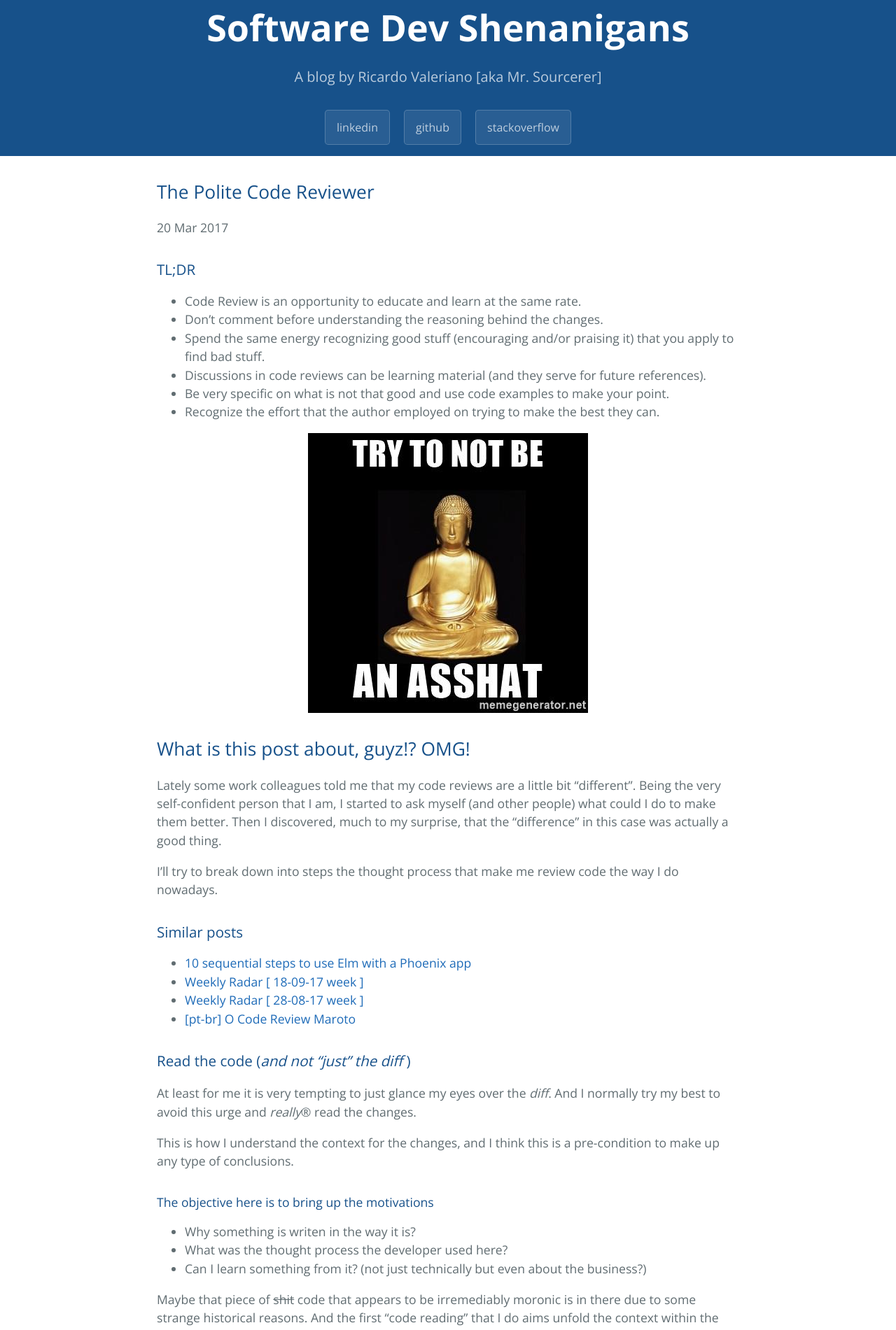
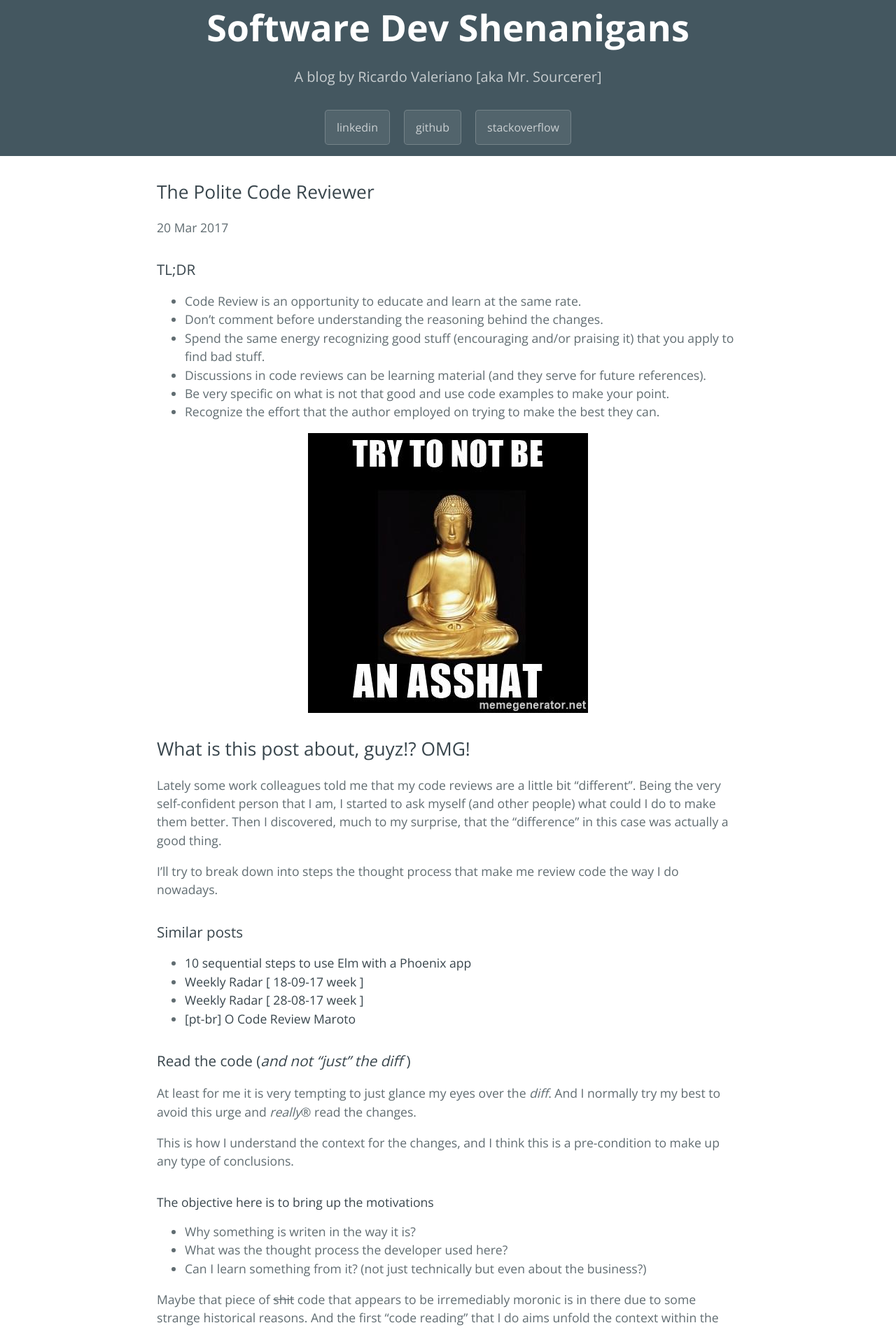
Before and after one commit to mistersourcerer/blog, a Jekyll site: the page built from _posts/en/2017-03-20-the-polite-code-reviewer.md, in a window 1280 px wide. Shown: the top 1901 px of the page at 70% size. Built offline with Jekyll 4.4.1, drawn with Linux system fonts in a browser that asks for light colours.

Commit message:
Make everything even grayer.

```diff
--- a/css/custom.css
+++ b/css/custom.css
@@ -27,9 +27,16 @@
 .page-header-custom {
   color: #fff;
   text-align: center;
-  background-color: #17518a;
+  background-color: #445760;
 }
 
 .main-content h1, .main-content h2, .main-content h3, .main-content h4, .main-content h5, .main-content h6 {
-  color: #17518a;
+  color: #38454c;
 }
+
+.site-footer-owner {
+  color: #38454c;
+  font-weight: normal;
+}
+
+a { color: #38454c; text-decoration: none; }
```
